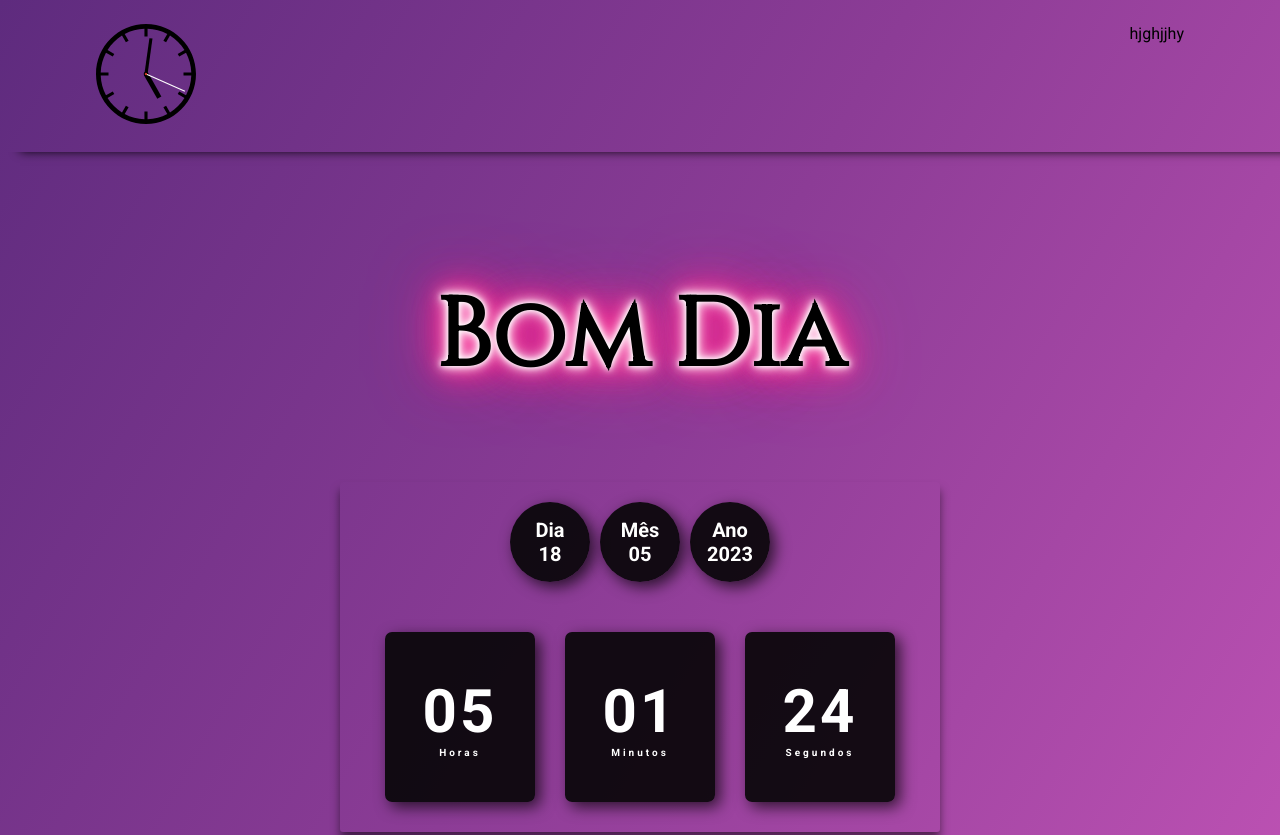
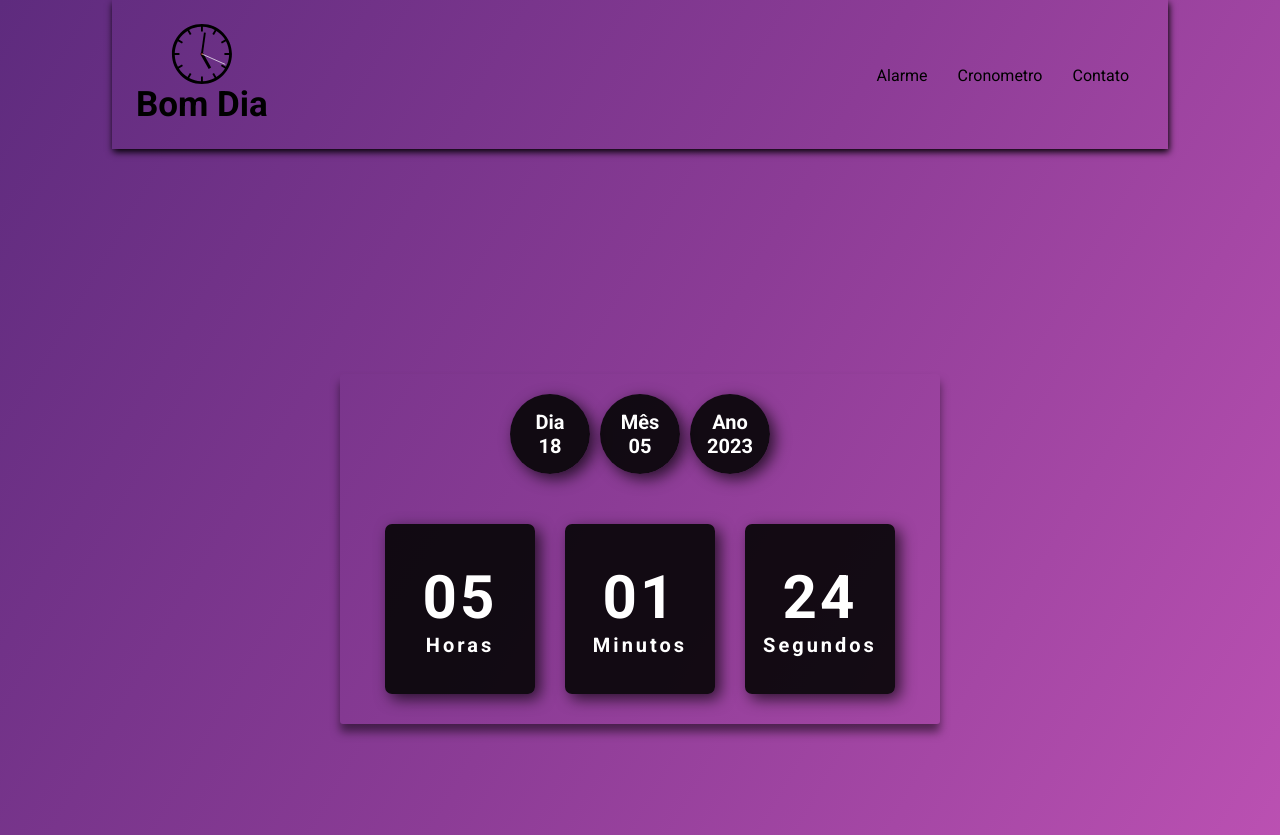
Before and after one commit to d-Vegas/Relogio_Digital, a plain HTML site: page index.html in a window 1280 px wide. Shown: the top 835 px of the page. Drawn offline with Linux system fonts and the light colour scheme.

Commit message:
Navbar 0.2

```diff
--- a/assets/css/style.css
+++ b/assets/css/style.css
@@ -7,8 +7,7 @@
   margin: 0;
 }
 
-html,
-body {
+html, body {
   overflow: auto;
   background: linear-gradient(120deg, #5e2b7e, #8c3c96, #be52b4);
 }
@@ -16,16 +15,43 @@ body {
 header {
   font-family: 'Poppins', sans-serif;
   background-color: #00000000;
-  box-shadow: 20px -1px 10px black;
+  box-shadow: 1px 3px 7px black;
+  margin: 0 7rem;
 }
 
 .nav-bar {
   display: flex;
   justify-content: space-between;
-  padding: 1.5rem 6rem;
+  padding: 1.5rem;
 }
 
+.nav-bar div{
+  display: flex;
+  flex-direction: column;
+}
 
+.nav-list{
+  display: flex;
+  align-items: center;
+  justify-content: center;
+}
+
+.nav-list ul{
+  display: flex;
+  justify-content: center;
+  list-style: none;
+}
+
+.nav-item{
+  margin: 0 15px;
+}
+
+.nav-link{
+  text-decoration: none;
+  font-size: 1.15rem;
+  color: #fff;
+  font-weight: 400;
+}
 
 .corpo {
   height: 100vh;
@@ -36,10 +62,9 @@ header {
 }
 
 #saudacao {
-  margin-bottom: 5rem;
-  font-family: 'Cinzel', 'Roboto';
-  font-size: 6rem;
-  text-shadow: #FFF 0px 0px 5px, #FFF 0px 0px 10px, #FFF 0px 0px 15px, #FF2D95 0px 0px 20px, #FF2D95 0px 0px 30px, #FF2D95 0px 0px 40px, #FF2D95 0px 0px 50px, #FF2D95 0px 0px 75px;
+  font-family:'Roboto';
+  color: black;
+  font-size: 35px;
 }
 
 .container {
@@ -99,5 +124,5 @@ header {
 }
 
 .relogio span.tempo {
-  font-size: 10px;
+  font-size: 20px;
 }
--- a/index.html
+++ b/index.html
@@ -11,8 +11,8 @@
 <body>
     <header>
         <nav class="nav-bar">
-            <div>
-                <svg version="1.1" class="iconic-clock" xmlns="http://www.w3.org/2000/svg" xmlns:xlink="http://www.w3.org/1999/xlink" x="0px" y="0px" width="auto" height="100px" viewBox="0 0 384 384" enable-background="new 0 0 384 384" xml:space="preserve">
+            <div class="logo">
+                <svg version="1.1" class="iconic-clock" xmlns="http://www.w3.org/2000/svg" xmlns:xlink="http://www.w3.org/1999/xlink" x="0px" y="0px" width="auto" height="60px" viewBox="0 0 384 384" enable-background="new 0 0 384 384" xml:space="preserve">
                     <path class="iconic-clock-frame"    d="M192,0C85.961,0,0,85.961,0,192s85.961,192,192,192s192-85.961,192-192S298.039,0,192,0zM315.037,315.037c-9.454,9.454-19.809,17.679-30.864,24.609l-14.976-25.939l-10.396,6l14.989,25.964c-23.156,12.363-48.947,19.312-75.792,20.216V336h-12v29.887c-26.845-0.903-52.636-7.854-75.793-20.217l14.989-25.963l-10.393-6l-14.976,25.938c-11.055-6.931-21.41-15.154-30.864-24.608s-17.679-19.809-24.61-30.864l25.939-14.976l-6-10.396l-25.961,14.99C25.966,250.637,19.017,224.846,18.113,198H48v-12H18.113c0.904-26.844,7.853-52.634,20.216-75.791l25.96,14.988l6.004-10.395L44.354,99.827c6.931-11.055,15.156-21.41,24.61-30.864s19.809-17.679,30.864-24.61l14.976,25.939l10.395-6L110.208,38.33C133.365,25.966,159.155,19.017,186,18.113V48h12V18.113c26.846,0.904,52.635,7.853,75.792,20.216l-14.991,25.965l10.395,6l14.978-25.942c11.056,6.931,21.41,15.156,30.865,24.611c9.454,9.454,17.679,19.808,24.608,30.863l-25.94,14.976l6,10.396l25.965-14.99c12.363,23.157,19.312,48.948,20.218,75.792H336v12h29.887c-0.904,26.845-7.853,52.636-20.216,75.792l-25.964-14.989l-6.002,10.396l25.941,14.978C332.715,295.229,324.491,305.583,315.037,315.037z" />
                     <line class="iconic-clock-hour-hand" id="foo" fill="none" stroke="#000000" stroke-width="18" stroke-miterlimit="10" x1="192" y1="192" x2="192" y2="87.5"/>
                     <line class="iconic-clock-minute-hand" id="iconic-anim-clock-minute-hand" fill="none" stroke="#000000" stroke-width="12" stroke-miterlimit="10" x1="192" y1="192" x2="192" y2="54"/>
@@ -87,12 +87,18 @@
                     ]]>
                     </script>
                   </svg>
+                  <h1 id="saudacao"></h1>
             </div>
-            <div>hjghjjhy</div>
+            <div class="nav-list">
+                <ul>
+                    <li class="nav-item"><a href="#" class="nav-link"></a>Alarme</li>
+                    <li class="nav-item"><a href="#" class="nav-link"></a>Cronometro</li>
+                    <li class="nav-item"><a href="#" class="nav-link"></a>Contato</li>
+                </ul>
+            </div>
         </nav>
     </header>
     <div class="corpo">
-        <h1 id="saudacao"></h1>
         <div class="container">
             <div class="periodo">
                 <div class="epoca">
```
